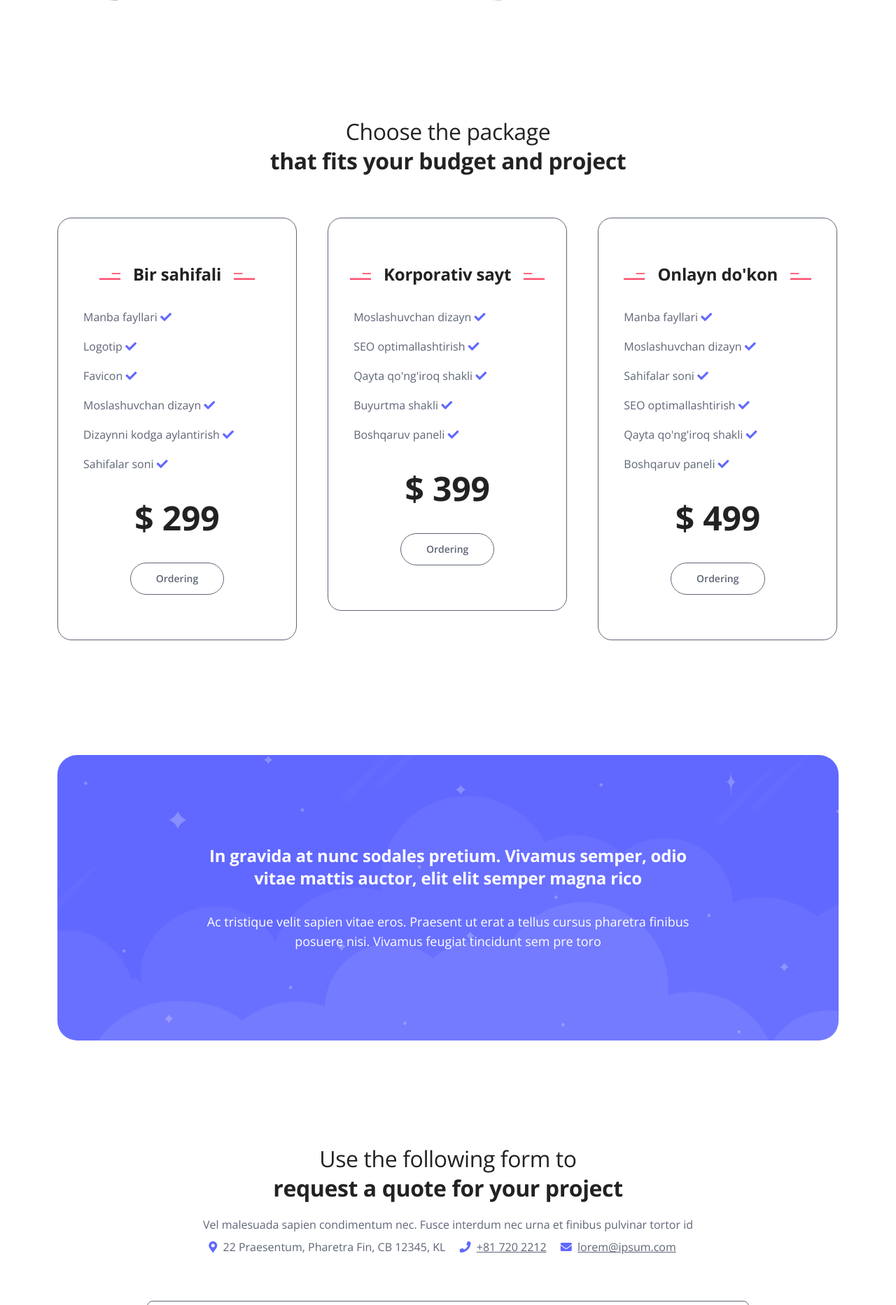
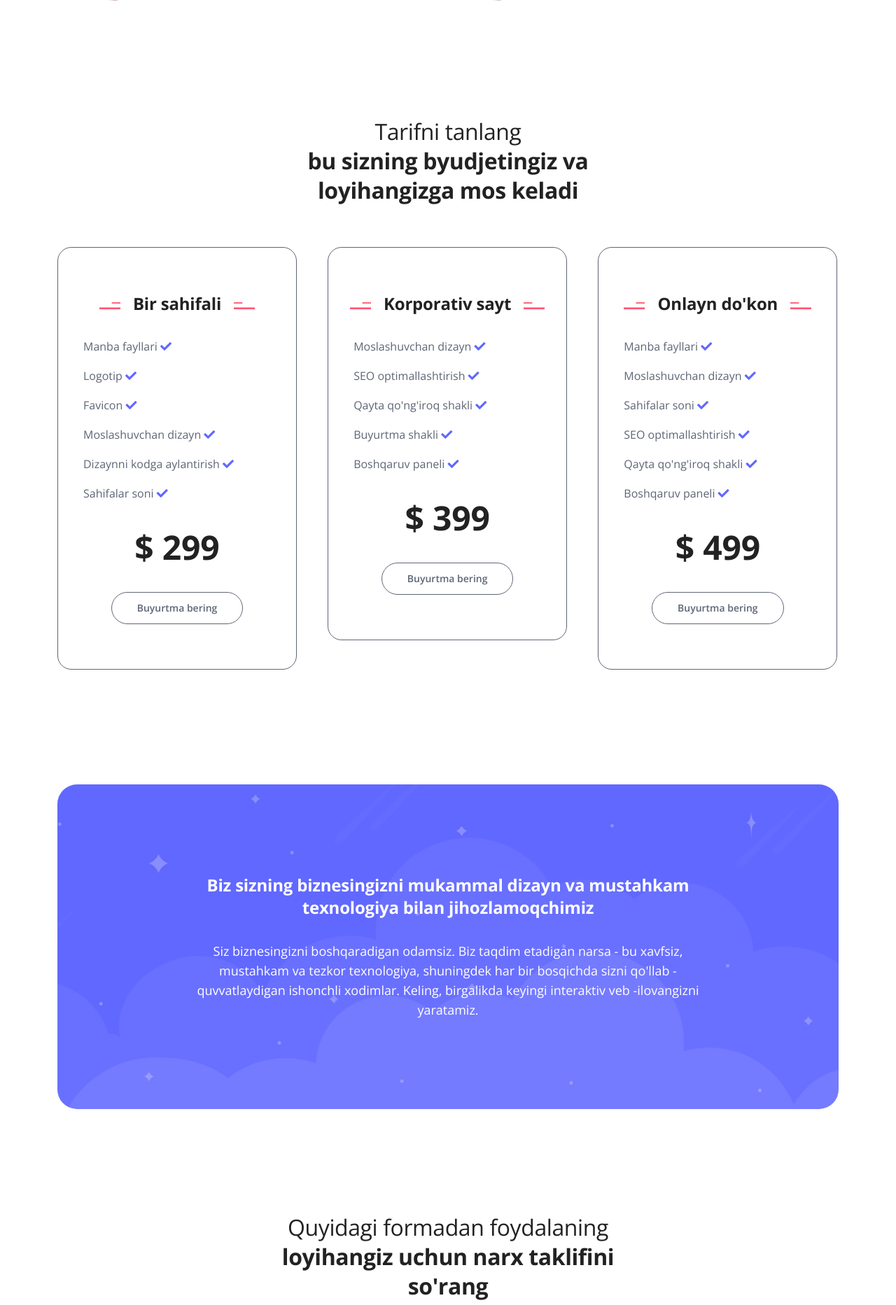
Before and after one commit to azimxxm/Website-for-service---Dajngo-Project, a Django app: page / in a window 1280 px wide. Shown: the part 4495-6360 px from the top of the page at 70% size. Run offline with Django 3.2, Linux system fonts and the light colour scheme; data comes from the database, SQL or seed files in the repository; both versions use the stored data as it was after the commit; data that the repository does not hold is empty; some libraries are stand-ins or nearby versions.

Commit message:
Change langage website

```diff
--- a/Website/urls.py
+++ b/Website/urls.py
@@ -5,7 +5,7 @@ from django.conf.urls.static import static
 
 
 urlpatterns = [
-    path('admin', admin.site.urls),
+    path('admin/', admin.site.urls),
     path('', include('web.urls'))
 ]+ static(settings.MEDIA_URL, document_root=settings.MEDIA_ROOT)
 
--- a/templates/web/contact.html
+++ b/templates/web/contact.html
@@ -4,13 +4,15 @@
     <div class="container">
         <div class="row">
             <div class="col-lg-12">
-                <h2 class="h2-heading"><span>Use the following form to</span><br> request a quote for your project</h2>
-                <p class="p-heading">Vel malesuada sapien condimentum nec. Fusce interdum nec urna et finibus pulvinar
-                    tortor id</p>
+                <h2 class="h2-heading"><span>Quyidagi formadan foydalaning</span><br> loyihangiz uchun narx taklifini
+                    so'rang</h2>
+                <p class="p-heading">Sizning ehtiyojlaringiz haqida bizga xabar bering. Biz birgalikda sizning
+                    biznesingizni porloq kelajakka olib boradigan uzoq muddatli hamkorlikni yo'lga qo'yishimiz mumkin.
+                </p>
                 <ul class="list-unstyled li-space-lg">
-                    <li><i class="fas fa-map-marker-alt"></i> &nbsp;22 Praesentum, Pharetra Fin, CB 12345, KL</li>
-                    <li><i class="fas fa-phone"></i> &nbsp;<a href="tel:00817202212">+81 720 2212</a></li>
-                    <li><i class="fas fa-envelope"></i> &nbsp;<a href="mailto:lorem@ipsum.com">lorem@ipsum.com</a></li>
+                    <li><i class="fas fa-map-marker-alt"></i> &nbsp;Tashkent, Tashkent viloyati</li>
+                    <li><i class="fas fa-phone"></i> &nbsp;<a href="tel:994090129">+998994090129</a></li>
+                    <li><i class="fas fa-envelope"></i> &nbsp;<a href="mailto:azimxxm@gmail.com">azimxxm@gmail.com</a></li>
                 </ul>
             </div> <!-- end of col -->
         </div> <!-- end of row -->
@@ -36,7 +38,7 @@
                         {{ form.message }}
                     </div>
                     <div class="form-group">
-                        <button type="submit" class="form-control-submit-button">Submit</button>
+                        <button type="submit" class="form-control-submit-button">Habarni yuborish</button>
                     </div>
                 </form>
                 <!-- end of contact form -->
--- a/templates/web/details2.html
+++ b/templates/web/details2.html
@@ -14,12 +14,12 @@
                         <div class="counter-cell">
                             <div data-purecounter-start="0" data-purecounter-end="{{ service_about2.happy_customers }}" data-purecounter-duration="2"
                                 class="purecounter">1</div>
-                            <div class="counter-info">Happy Customers</div>
+                            <div class="counter-info">Baxtli mijozlar</div>
                         </div> <!-- end of counter-cell -->
                         <div class="counter-cell red">
                             <div data-purecounter-start="0" data-purecounter-end="{{ service_about2.issues_solved }}" data-purecounter-duration="2"
                                 class="purecounter">1</div>
-                            <div class="counter-info">Issues Solved</div>
+                            <div class="counter-info">Muammolar hal qilindi</div>
                         </div> <!-- end of counter-cell -->
                     </div> <!-- end of counter-container -->
                     <!-- end of counter -->
--- a/templates/web/footer.html
+++ b/templates/web/footer.html
@@ -5,8 +5,9 @@
     <div class="container">
         <div class="row">
             <div class="col-lg-12">
-                <h4>Pellentesque aliquet mi eu tortor dictum, non imperdiet ante viverra. Phasellus eget enim orci ut
-                    pellentes troc</h4>
+                <h4>Bizning mutaxassislarimiz uzoq umr ko'radigan mahsulotlar uchun samarali dizayn va tezkor
+                    rivojlanishni ta'minlaydilar, shunda siz keyingi maqsadlarni belgilashga e'tibor qaratasiz. Biz
+                    sizni global muvaffaqiyat marafonida qo'llab -quvvatlaymiz.</h4>
                 <div class="social-container">
                     <span class="fa-stack">
                         <a href="https://www.facebook.com/azimbekabdurasulov">
@@ -57,13 +58,13 @@
         <div class="row">
             <div class="col-lg-6">
                 <ul class="list-unstyled li-space-lg p-small">
-                    <li><a href="{% url 'article' %}">Article Details</a></li>
-                    <li><a href="{% url 'terms' %}">Terms & Conditions</a></li>
-                    <li><a href="{% url 'privacy' %}">Privacy Policy</a></li>
+                    <li><a href="{% url 'article' %}">Loyha tafsilotlari</a></li>
+                    <li><a href="{% url 'terms' %}">Shartlar haqida</a></li>
+                    <li><a href="{% url 'privacy' %}">Xavfsizlik siyosati</a></li>
                 </ul>
             </div> <!-- end of col -->
             <div class="col-lg-6">
-                <p class="p-small statement">Copyright © <a href="https://github.com/azimxxm">Azimjon Abdurasulov</a>
+                <p class="p-small statement">Barcha huquqlar himoyalangan © <a href="https://github.com/azimxxm">Azimjon Abdurasulov</a>
                 </p>
             </div> <!-- end of col -->
         </div> <!-- enf of row -->
--- a/templates/web/home.html
+++ b/templates/web/home.html
@@ -16,10 +16,10 @@
         <div class="row">
             <div class="col-lg-12">
                 <div class="text-container">
-                    <h4>In gravida at nunc sodales pretium. Vivamus semper, odio vitae mattis auctor, elit elit semper
-                        magna rico</h4>
-                    <p class="p-large">Ac tristique velit sapien vitae eros. Praesent ut erat a tellus cursus pharetra
-                        finibus posuere nisi. Vivamus feugiat tincidunt sem pre toro</p>
+                    <h4>Biz sizning biznesingizni mukammal dizayn va mustahkam texnologiya bilan jihozlamoqchimiz</h4>
+                    <p class="p-large">Siz biznesingizni boshqaradigan odamsiz. Biz taqdim etadigan narsa - bu xavfsiz,
+                        mustahkam va tezkor texnologiya, shuningdek har bir bosqichda sizni qo'llab -quvvatlaydigan
+                        ishonchli xodimlar. Keling, birgalikda keyingi interaktiv veb -ilovangizni yaratamiz.</p>
                 </div> <!-- end of text-container -->
             </div> <!-- end of col -->
         </div> <!-- end of row -->
--- a/templates/web/navbar.html
+++ b/templates/web/navbar.html
@@ -15,30 +15,30 @@
         <div class="navbar-collapse offcanvas-collapse" id="navbarsExampleDefault">
             <ul class="navbar-nav ms-auto navbar-nav-scroll">
                 <li class="nav-item">
-                    <a class="nav-link active" aria-current="page" href="{% url 'home' %}#header">Home</a>
+                    <a class="nav-link active" aria-current="page" href="{% url 'home' %}#header">Asosiy</a>
                 </li>
                 <li class="nav-item">
-                    <a class="nav-link" href="#services">Services</a>
+                    <a class="nav-link" href="#services">Hizmatlar</a>
                 </li>
                 <li class="nav-item">
-                    <a class="nav-link" href="#projects">Projects</a>
+                    <a class="nav-link" href="#projects">Loyhalar</a>
                 </li>
                 <li class="nav-item">
-                    <a class="nav-link" href="#pricing">Pricing</a>
+                    <a class="nav-link" href="#pricing">Narxlar</a>
                 </li>
                 <li class="nav-item dropdown">
                     <a class="nav-link dropdown-toggle" href="#" id="dropdown01" data-bs-toggle="dropdown"
-                        aria-expanded="false">About</a>
+                        aria-expanded="false">Biz haqimizda</a>
                     <ul class="dropdown-menu" aria-labelledby="dropdown01">
-                        <li><a class="dropdown-item" href="{% url 'article' %}">Article Details</a></li>
+                        <li><a class="dropdown-item" href="{% url 'article' %}">Loyha tafsilotlari</a></li>
                         <li>
                             <div class="dropdown-divider"></div>
                         </li>
-                        <li><a class="dropdown-item" href="{% url 'terms' %}">Terms Conditions</a></li>
+                        <li><a class="dropdown-item" href="{% url 'terms' %}">Shartlar haqida</a></li>
                         <li>
                             <div class="dropdown-divider"></div>
                         </li>
-                        <li><a class="dropdown-item" href="{% url 'privacy' %}">Privacy Policy</a></li>
+                        <li><a class="dropdown-item" href="{% url 'privacy' %}">Xavfsizlik siyosati</a></li>
                     </ul>
                 </li>
             </ul>
--- a/templates/web/pricing.html
+++ b/templates/web/pricing.html
@@ -4,7 +4,7 @@
     <div class="container">
         <div class="row">
             <div class="col-lg-12">
-                <h2 class="h2-heading"><span>Choose the package</span><br> that fits your budget and project</h2>
+                <h2 class="h2-heading"><span>Tarifni tanlang</span><br> bu sizning byudjetingiz va loyihangizga mos keladi</h2>
             </div> <!-- end of col -->
         </div> <!-- end of row -->
         <div class="row">
@@ -26,7 +26,7 @@
                         </ul>
                         {% endfor %}
                         <div class="price">$ {{ pricing.plan_price }}</div>
-                        <a href="#contact" class="btn-outline-reg">Ordering</a>
+                        <a href="#contact" class="btn-outline-reg">Buyurtma bering</a>
                     </div>
                 </div>
                 <!-- end of card -->
--- a/templates/web/privacy.html
+++ b/templates/web/privacy.html
@@ -182,7 +182,7 @@
                     described up household therefore attention. Excellence decisively nay man yet impression for
                     contrasted remarkably. There spoke happy for you are out. Fertile how ol</p>
 
-                <a class="btn-solid-reg mb-5" href="{% url 'home' %}#contact">Ordering</a>
+                <a class="btn-solid-reg mb-5" href="{% url 'home' %}#contact">Buyurtma berish</a>
             </div> <!-- end of col -->
         </div> <!-- end of row -->
     </div> <!-- end of container -->
--- a/templates/web/projects.html
+++ b/templates/web/projects.html
@@ -4,7 +4,7 @@
     <div class="container">
         <div class="row">
             <div class="col-lg-12">
-                <h2 class="h2-heading">Projects that we're proud of</h2>
+                <h2 class="h2-heading">Biz faxrlanadigan loyihalar</h2>
             </div> <!-- end of col -->
         </div> <!-- end of row -->
         <div class="row">
@@ -12,10 +12,10 @@
 
                 <!-- Filter -->
                 <div class="button-group filters-button-group">
-                    <button class="button is-checked" data-filter="*">ALL</button>
-                    <button class="button" data-filter=".Design">DESIGN</button>
-                    <button class="button" data-filter=".Development">DEVELOPMENT</button>
-                    <button class="button" data-filter=".Marketing">MARKETING</button>
+                    <button class="button is-checked" data-filter="*">Barchasi</button>
+                    <button class="button" data-filter=".Design">Dizayn</button>
+                    <button class="button" data-filter=".Development">Development</button>
+                    <button class="button" data-filter=".Marketing">Marketing</button>
                 </div> <!-- end of button group -->
                 <div class="grid">
 
--- a/web/admin.py
+++ b/web/admin.py
@@ -2,7 +2,7 @@ from django.contrib import admin
 from django.contrib.admin.sites import AdminSite
 from .models import *
 
-admin.site.site_header = "Hush kelibsiz Admin Dashboard Paneliga!!!"
+admin.site.site_header = "Hush kelibsiz Admin portalga!!!"
 admin.site.site_title = "Sayt ma'muriyati"
 
 admin.site.register(Advantages)
--- a/web/forms.py
+++ b/web/forms.py
@@ -11,21 +11,21 @@ class CommentForm(ModelForm):
         widgets = {
             "name":TextInput(attrs={
                 'class':'form-control-input',
-                'placeholder':'Name'
+                'placeholder':'Ismingiz'
             }),
             "phone":NumberInput(attrs={
                 'class': 'form-control-input',
-                'placeholder': 'Phone'
+                'placeholder': 'Teelfon raqamingiz'
             }),
             "email":EmailInput(attrs={
                 'class': 'form-control-input',
-                'placeholder': 'E-mail'
+                'placeholder': 'E-mail manzilingiz'
             }),
             "work_tpye":Select(attrs={
                 'class': 'form-control-select',
             }),
             "message":Textarea(attrs={
                 'class': 'form-control-textarea',
-                'placeholder': 'Your message..'
+                'placeholder': 'Bizga habar yuboring...'
             }),
         }
--- a/web/models.py
+++ b/web/models.py
@@ -87,8 +87,8 @@ class Service_modal(models.Model):
 
 
 class Service_about2(models.Model):
-    title = models.CharField(max_length=50)
-    info_title = models.TextField(max_length=200)
+    title = models.CharField(max_length=100)
+    info_title = models.TextField(max_length=220)
     happy_customers = models.IntegerField(default=0)
     issues_solved = models.IntegerField(default=0)
     image = models.ImageField(upload_to="Service_about2/%Y/%M/")
@@ -157,7 +157,7 @@ class Plan_type(models.Model):
 
 
 class Pricing(models.Model):
-    plan_name = models.CharField(max_length=12)
+    plan_name = models.CharField(max_length=20)
     plan_types = models.ManyToManyField(Plan_type)
     plan_price = models.BigIntegerField(default=0)
     date_entered = models.DateTimeField(auto_now_add=True)
```
Also changed, not shown: db.sqlite3, web/migrations/0002_auto_20211014_1344.py (added).
